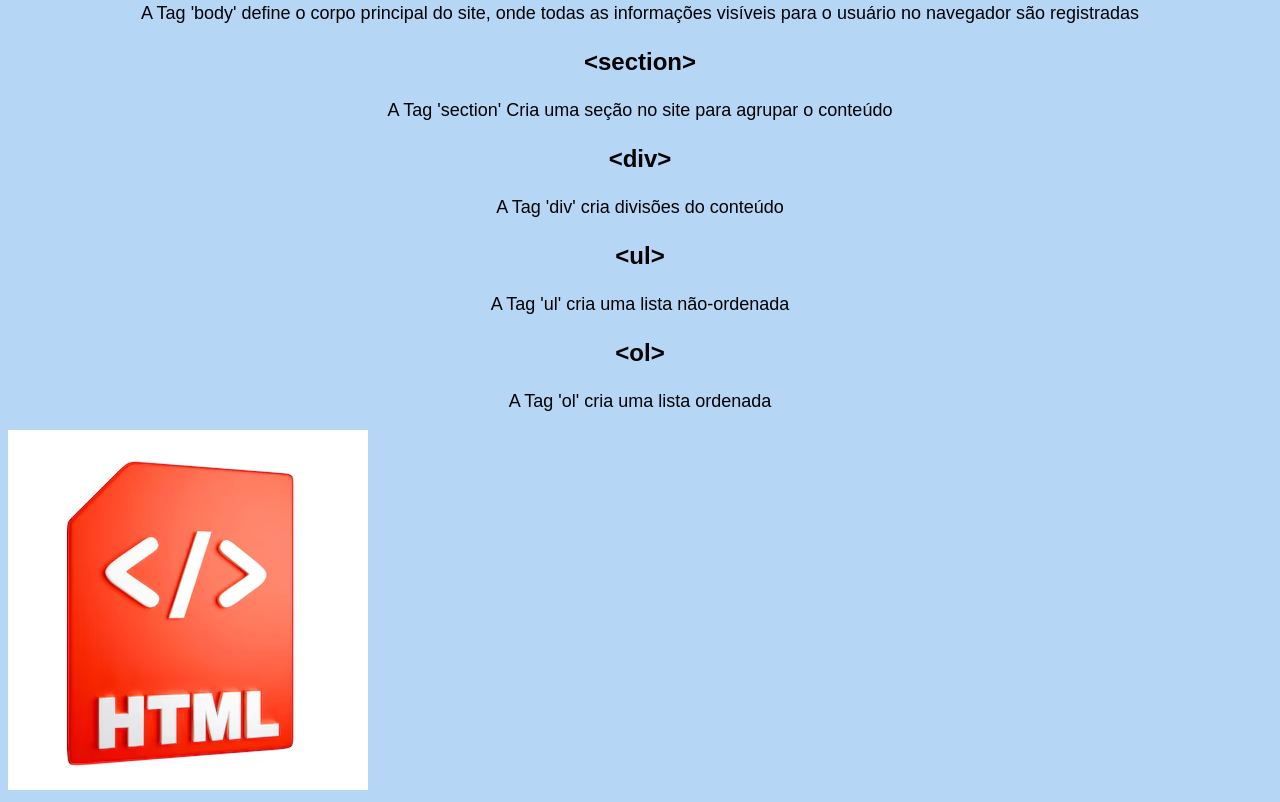
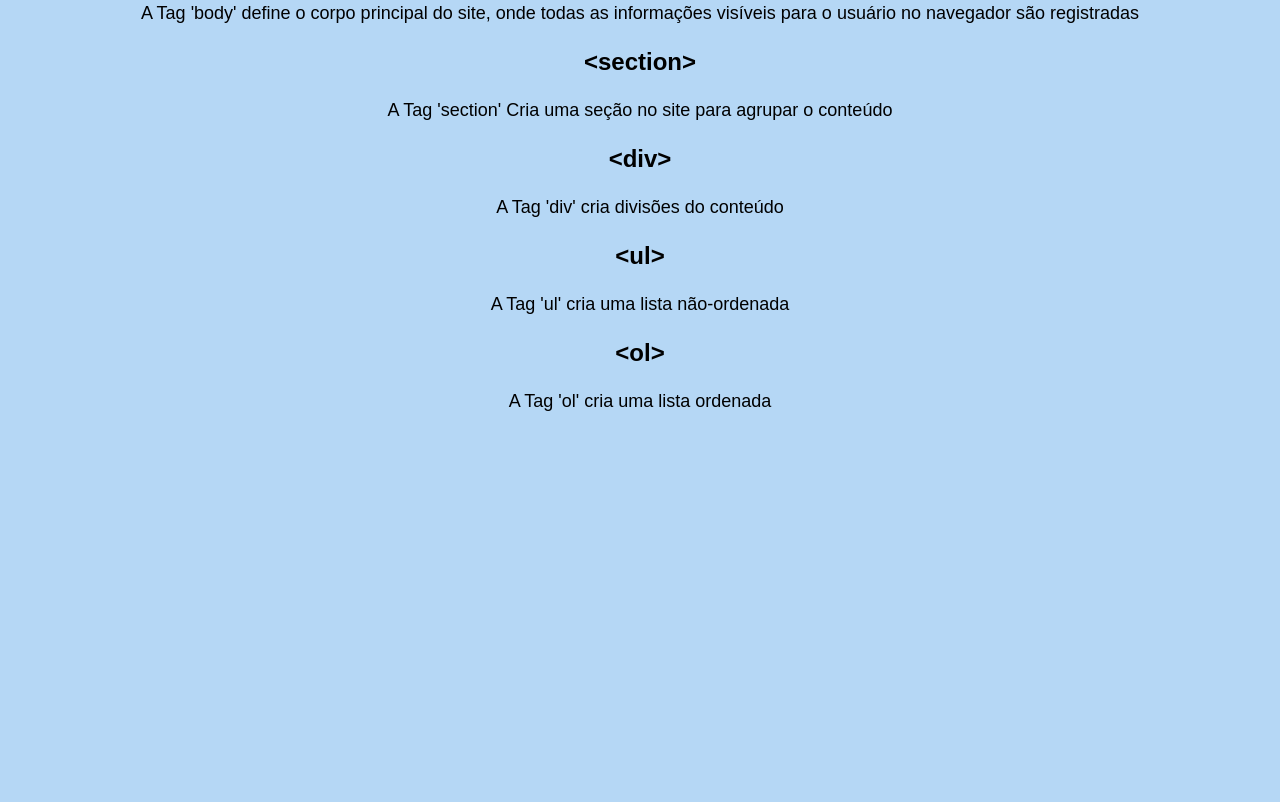
Before and after one commit to fhaelmarinho/github-desktop, a plain HTML site: page index.html in a window 1280 px wide. Shown: the part 378-1180 px from the top of the page. After the commit the page ends 816 px from the top, so only its background shows below. Drawn offline with Linux system fonts and the light colour scheme.

Commit message:
Delete/ remoção de imagem

```diff
--- a/index.html
+++ b/index.html
@@ -42,6 +42,5 @@
     </h3>
     <p>A Tag 'ol' cria uma lista ordenada </p>
     </div>
-    <img class="main-image" src="./main-content.avif" alt="html logo">
 </body>
 </html>
```
Also changed, not shown: main-content.avif (deleted).
